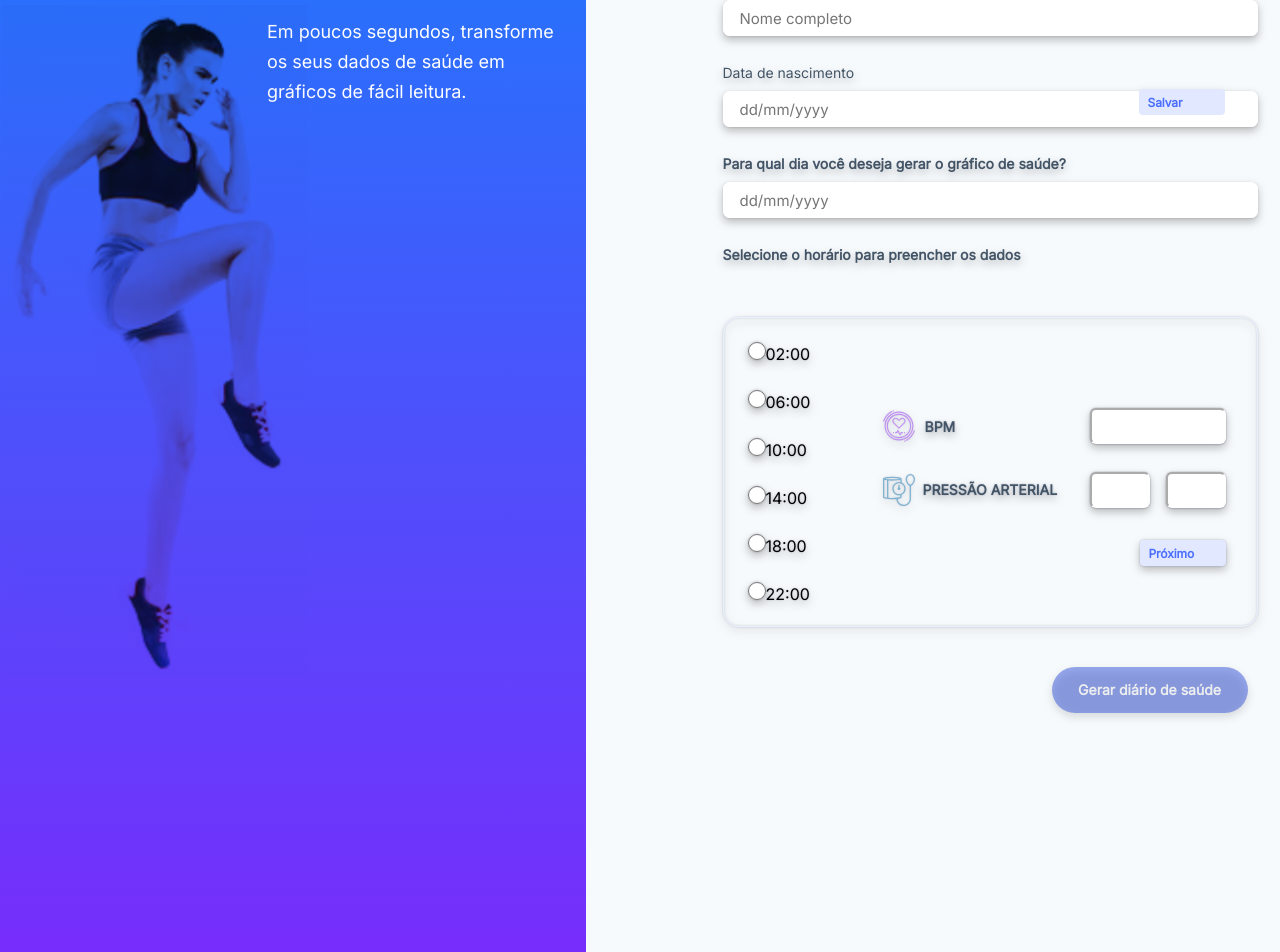
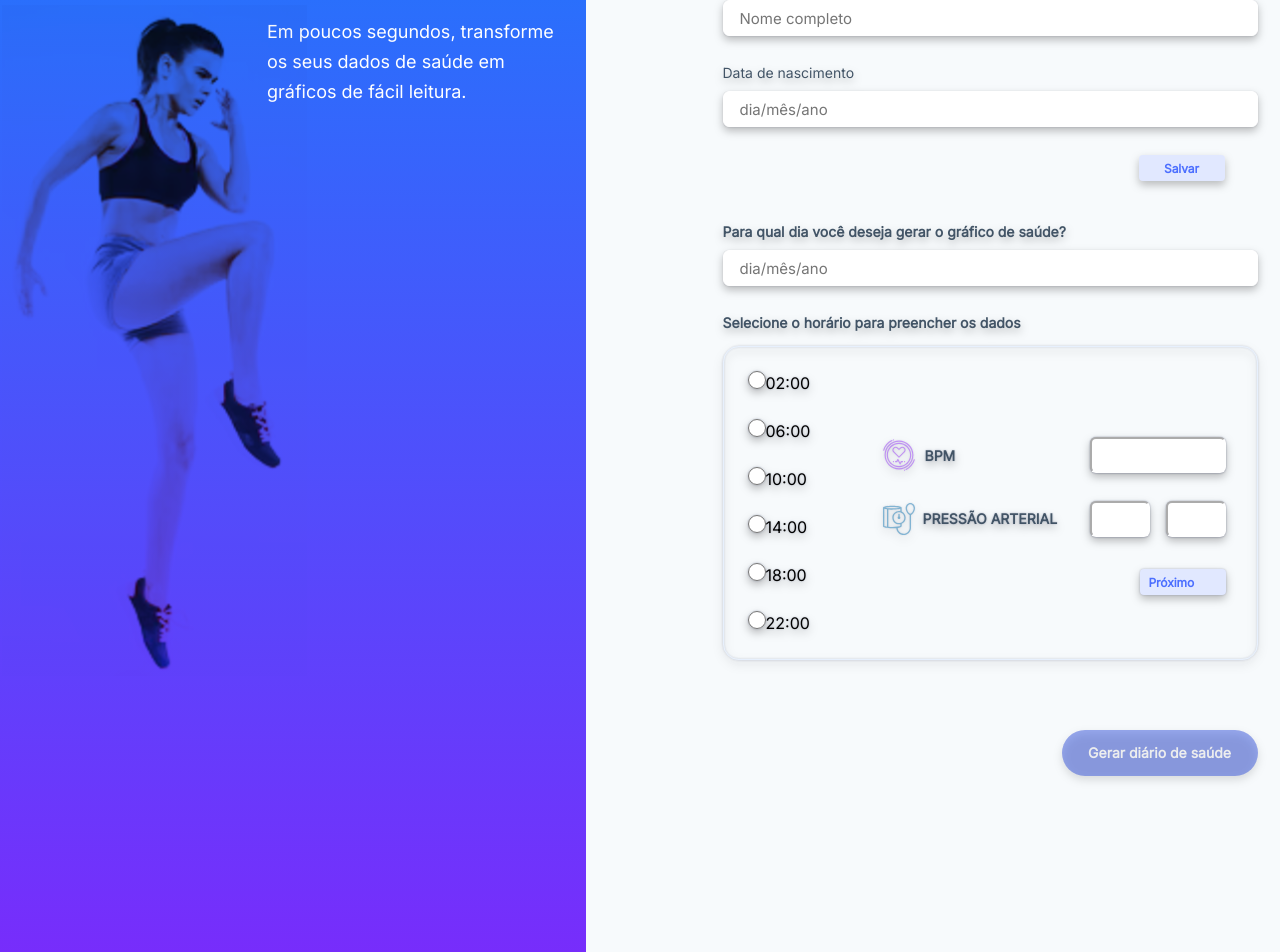
Before and after one commit to pedronb/Projeto-DevHU, a React (Vite) app in the folder frontend/: page / in a window 1280 px wide. Shown: the part 274-1226 px from the top of the page. Built offline with nearby package versions, Linux system fonts and the light colour scheme.

Commit message:
fix bug css

```diff
--- a/frontend/src/components/CardMetrics/index.tsx
+++ b/frontend/src/components/CardMetrics/index.tsx
@@ -9,6 +9,7 @@ import { useForm, Resolver } from "react-hook-form";
 import { useState } from 'react';
 
 type FormValues = {
+    date: String,
     bpm: number;
     systolicPressure: number;
     diastolicPressure: number;
@@ -46,6 +47,14 @@ function CardMetrics() {
     return(
         <>
         <form onSubmit = {onSubmit} >
+            <div className="form-group-date">
+                <p>Para qual dia você deseja gerar o gráfico de saúde?</p>
+                <input className="form-control-date" type="text" placeholder="dia/mês/ano" {...register("date")}/>
+                {errors?.date && <p>{errors.date.message}</p>}
+            </div>
+            <div className="info-metrics">
+                <p>Selecione o horário para preencher os dados</p>
+            </div>
             <div className="card-metrics">
                 <div className="hours-radio">
                     <input type="radio" id="h-2" name="hour" value="02:00" {...register("moment")}/>
--- a/frontend/src/components/CardMetrics/style.css
+++ b/frontend/src/components/CardMetrics/style.css
@@ -1,9 +1,8 @@
 .card-metrics {
     box-sizing: border-box;
-    position: absolute;
+    position: static;
     width: 535px;
-    height: 310px;
-    top: 450px;
+    min-height: 200px;
     border: 1px solid #E7F0FD;
     box-shadow: 0px 3px 8px -1px rgba(50, 50, 71, 0.05);
     filter: drop-shadow(0px 0px 1px rgba(12, 26, 75, 0.24));
@@ -47,14 +46,6 @@
     height: 18px;
     border-radius: 27px;
     background: #FFFFFF;
-}
-
-.bpm-art-container {
-
-    width: 343px;
-    height: 158px;
-    left: 159px;
-    top: 90px;
 }
 
 .frame-bpm {
@@ -174,3 +165,62 @@
     border-radius: 6px;
     border-color: #FFFFFF;
 }
+
+.form-control-date {
+    width: 535px;
+    height: 36px;
+    top: 25px;
+    background: #FFFFFF;
+    box-shadow: 0px 1px 2px rgba(50, 50, 71, 0.08), 0px 0px 1px rgba(50, 50, 71, 0.2);
+    border: 1px solid #FFFFFF;
+    border-radius: 6px;
+    flex: none;
+    order: 1;
+    align-self: stretch;
+    flex-grow: 0;
+    font-style: normal;
+    font-size: 15px;
+    line-height: 15px;
+    color: #32323C;
+    padding: 16px;
+}
+
+.form-group-date {
+    width: 535px;
+    height: 71px;
+    display: flex;
+    flex-direction: column;
+    align-items: flex-start;
+    padding: 0px;
+    gap: 10px;
+    position: static;
+}
+
+.form-group-date p {
+    left: 0%;
+    right: 0%;
+    top: 0%;
+    bottom: 0%;
+    font-style: normal;
+    font-weight: 700;
+    font-size: 14px;
+    line-height: 17px;
+    display: flex;
+    align-items: center;
+    color: #425466;
+}
+
+.info-metrics {
+    left: 0%;
+    right: 0%;
+    top: 0%;
+    bottom: 0%;
+    font-style: normal;
+    font-weight: 700;
+    font-size: 14px;
+    line-height: 17px;
+    display: flex;
+    align-items: center;
+    color: #425466;
+    margin-bottom: 15px;
+}
--- a/frontend/src/components/FormData/index.tsx
+++ b/frontend/src/components/FormData/index.tsx
@@ -46,18 +46,10 @@ function FormData() {
                 </div>
                 <div className="form-group-birth">
                     <p>Data de nascimento</p>
-                    <input className="form-control-date" type="text" placeholder="dd/mm/yyyy" {...register("birthDate")}/>
+                    <input className="form-control-date" type="text" placeholder="dia/mês/ano" {...register("birthDate")}/>
                     {errors?.birthDate && <p>{errors.birthDate.message}</p>}
                 </div>
-                <div className="form-group-date">
-                    <p>Para qual dia você deseja gerar o gráfico de saúde?</p>
-                    <input className="form-control-date" type="text" placeholder="dd/mm/yyyy" {...register("date")}/>
-                    {errors?.date && <p>{errors.date.message}</p>}
-                </div>
                 <button type="submit">Salvar</button>
-                <div className="form-group-date">
-                    <p>Selecione o horário para preencher os dados</p>
-                </div>
             </div>
         </form>
     )
--- a/frontend/src/components/FormData/style.css
+++ b/frontend/src/components/FormData/style.css
@@ -1,10 +1,12 @@
 .form {
     width: 535px;
-    height: 494px;
+    height: 220px;
     flex: auto;
     order: 1;
     align-self: center;
     flex-grow: 0;
+    border: 10px;
+    position: static;
 }
 
 .form-group-name {
@@ -124,16 +126,12 @@
 }
 
 .form button {
-    display: flex;
-    flex-direction: column;
-    align-items: flex-start;
     padding: 9px;
     gap: 10px;
-    position: absolute;
     width: 86px;
     height: 26px;
     left: 416px;
-    top: 222px;
+    position: absolute;
     background: #E1E8FF;
     border-radius: 4px;
     border: none;
--- a/frontend/src/components/GenerationForm/style.css
+++ b/frontend/src/components/GenerationForm/style.css
@@ -1,14 +1,11 @@
 .btn-form {
     display: flex;
-    flex-direction: column;
-    align-items: flex-end;
+    justify-content: flex-end;
     padding: 0px;
-    width: 196px;
+    width: 535px;
     height: 46px;
     opacity: 0.5;
-    top: 800px;
-    position: absolute;
-    right: 10px;
+    position: static;
 }
 
 .btn-form button {
--- a/frontend/src/components/ListMetrics/style.css
+++ b/frontend/src/components/ListMetrics/style.css
@@ -1,9 +1,9 @@
 .list-metrics-container {
-    position: absolute;
+    position: static;
     width: 535px;
-    min-height: 32px;
     top: 780px;
-    margin: 10px;
+    padding: 5px;
+
 }
 
 .list-metrics-container tr {
```
Also changed, not shown: frontend/src/components/ListMetrics/index.tsx (indentation only).
